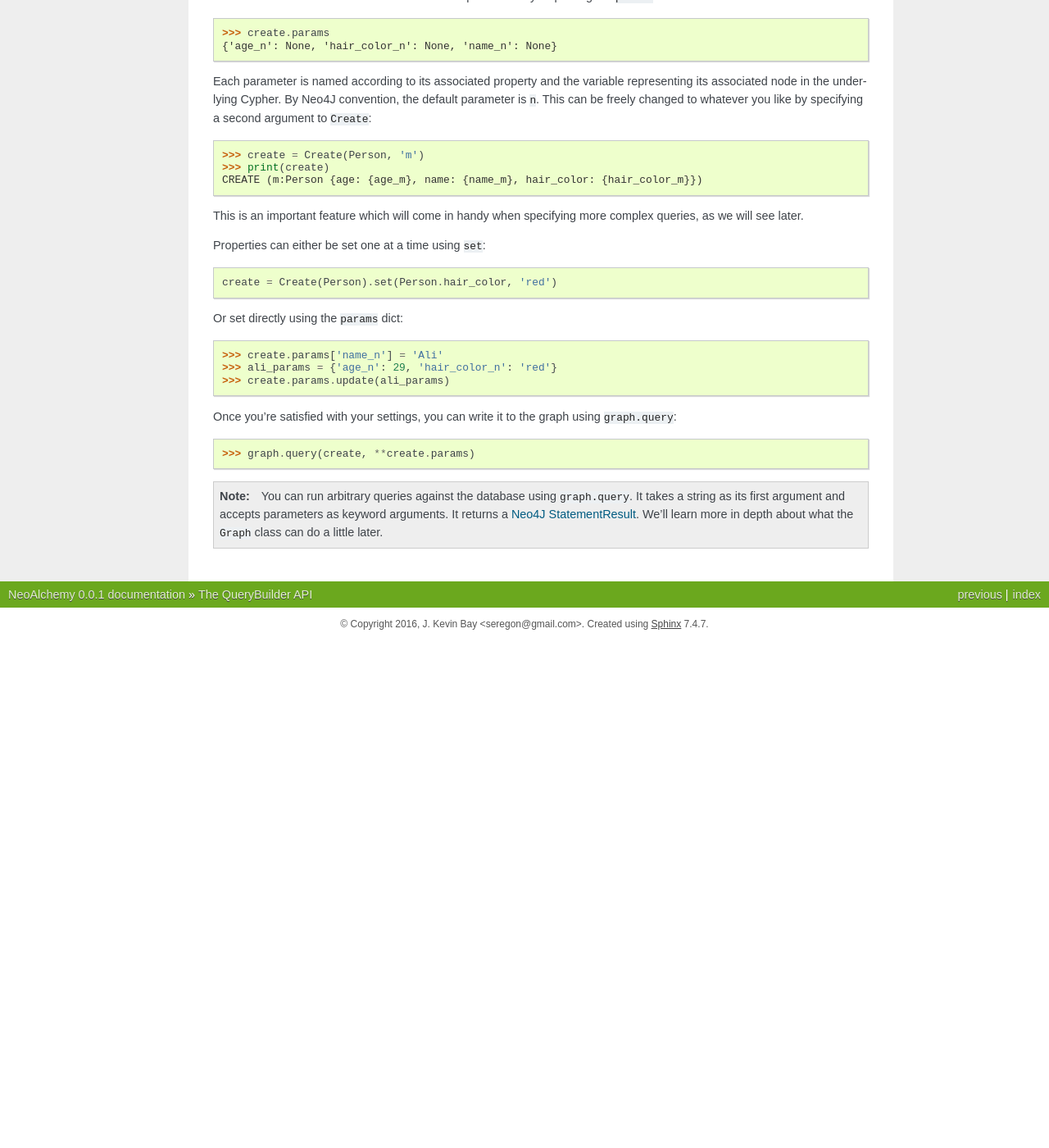
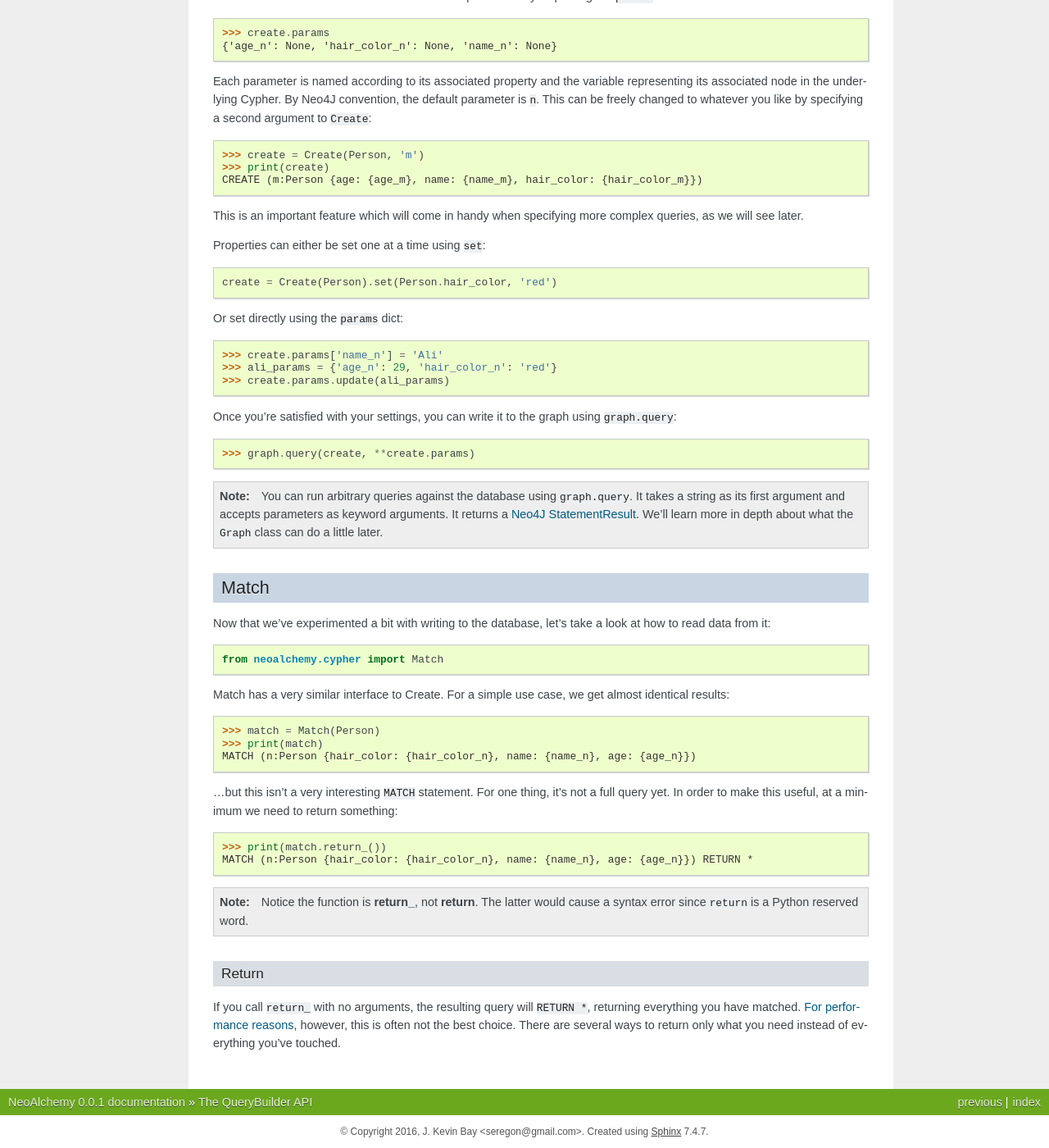
Before and after one commit to TwoBitAlchemist/NeoAlchemy, a Sphinx documentation site: the page built from source/query-builder.rst, in a window 1280 px wide and 1400 px high, scrolled down 739 px. Shown: the whole window at 82% size. Built offline with Sphinx 7.4.7, drawn with Linux system fonts in a browser that asks for light colours; before the commit the page ends 1520 px from its top, so only the background shows below that.

Commit message:
More documentation, style fixes, and allow return_ and friends to take a string argument

```diff
--- a/source/index.rst
+++ b/source/index.rst
@@ -1,5 +1,6 @@
+##########
 NeoAlchemy
-==========
+##########
 
 NeoAlchemy is a SqlAlchemy-like tool for working with the Neo4J graph database
 in Python. It is intended to be very easy to use, and intuitively familiar to
--- a/source/query-builder.rst
+++ b/source/query-builder.rst
@@ -1,7 +1,8 @@
 
 
+********************
 The QueryBuilder API
-====================
+********************
 
 The QueryBuilder API allows you to express familiar Cypher queries using normal
 Python objects and operators. To demonstrate it, we will use a simple
@@ -17,8 +18,9 @@ this one ``Person`` and give it a few simple characteristics::
     )
 
 
+======
 Create
-------
+======
 
 NeoAlchemy features several classes which correspond to `familiar Cypher
 verbs`_. These are located in the ``neoalchemy.cypher`` module::
@@ -76,5 +78,43 @@ Once you're satisfied with your settings, you can write it to the graph using
     about what the ``Graph`` class can do a little later.
 
 
+=====
+Match
+=====
+
+Now that we've experimented a bit with writing to the database, let's take a
+look at how to read data from it::
+
+    from neoalchemy.cypher import Match
+
+Match has a very similar interface to Create. For a simple use case, we get
+almost identical results::
+
+    >>> match = Match(Person)
+    >>> print(match)
+    MATCH (n:Person {hair_color: {hair_color_n}, name: {name_n}, age: {age_n}})
+
+...but this isn't a very interesting ``MATCH`` statement. For one thing, it's
+not a full query yet. In order to make this useful, at a minimum we need to
+return something::
+
+    >>> print(match.return_())
+    MATCH (n:Person {hair_color: {hair_color_n}, name: {name_n}, age: {age_n}}) RETURN *
+
+.. note::
+    Notice the function is **return_**, not **return**. The latter would cause
+    a syntax error since ``return`` is a Python reserved word.
+
+------
+Return
+------
+
+If you call ``return_`` with no arguments, the resulting query will ``RETURN *``,
+returning everything you have matched. `For performance reasons`_, however,
+this is often not the best choice. There are several ways to return only what you
+need instead of everything you've touched.
+
+
 .. _familiar Cypher verbs: https://neo4j.com/docs/developer-manual/current/#query-create
 .. _Neo4J StatementResult: https://neo4j.com/docs/api/python-driver/current/#neo4j.v1.StatementResult
+.. _For performance reasons: https://neo4j.com/docs/developer-manual/current/#query-tuning
```
Also changed, not shown: source/apis.rst (+6 -3 lines), source/intro.rst (+6 -3 lines), 1 other file.
